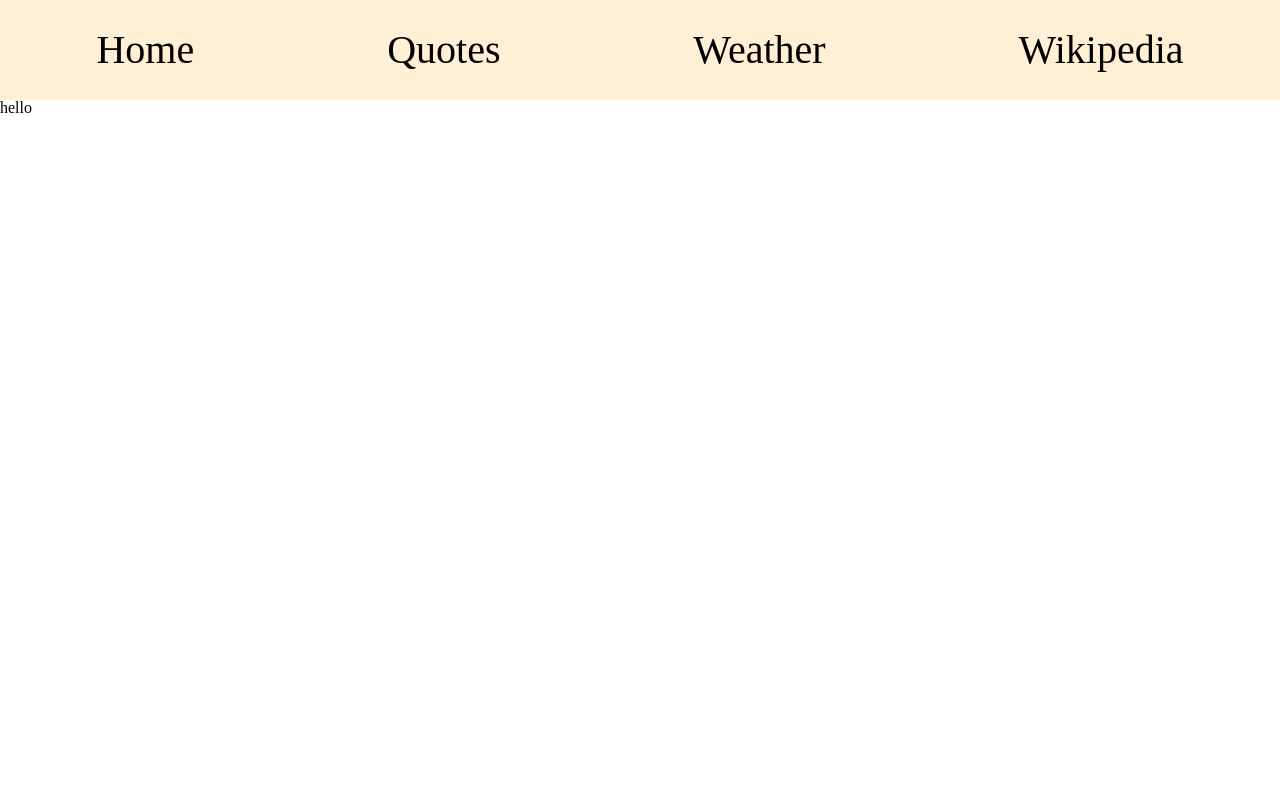
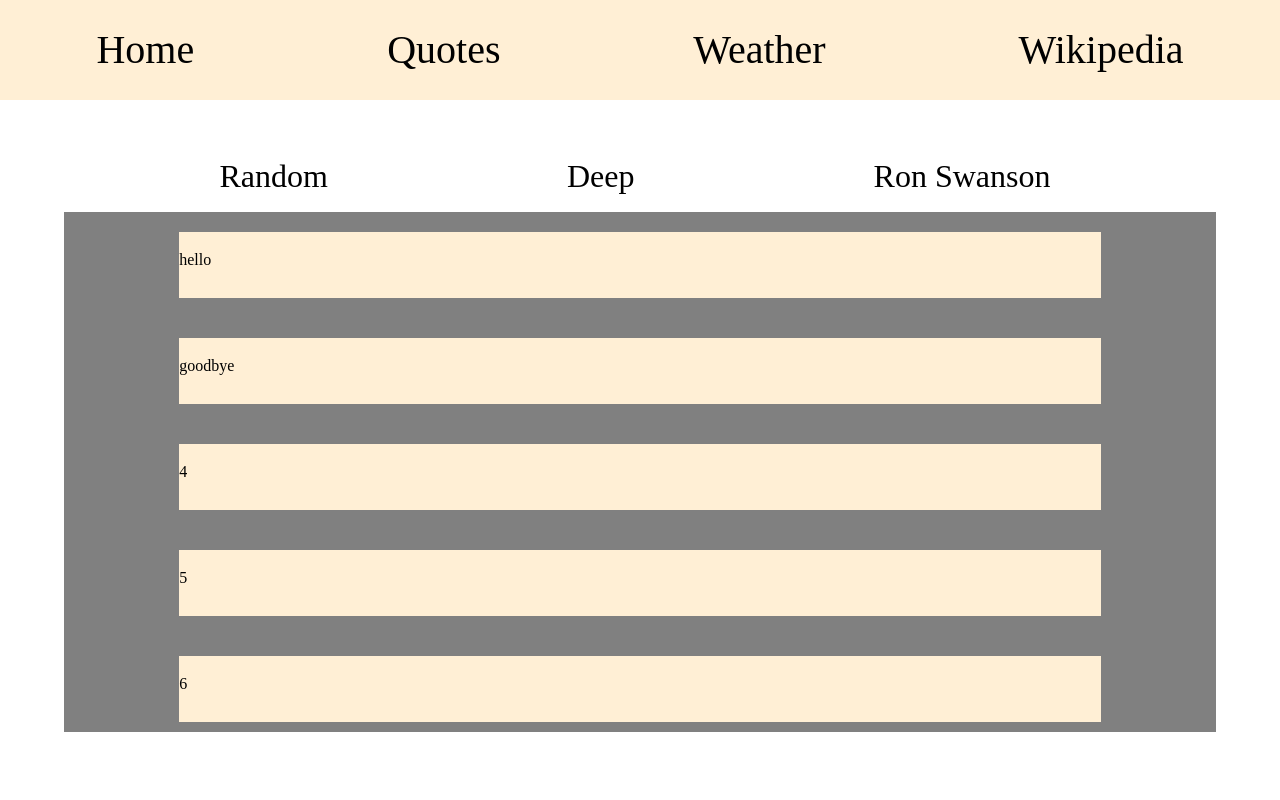
Before and after one commit to amecham1/FrontEndProject, a plain HTML site: page index.html at #!/quotes in a window 1280 px wide. Drawn offline with nearby package versions, Linux system fonts and the light colour scheme.

Commit message:
began working on quotes page

```diff
--- a/home/homeCtrl.js
+++ b/home/homeCtrl.js
@@ -9,5 +9,4 @@ function homeCtrl($scope,homeService){
 
 
 
-
 }//end of home controller
--- a/quote/quoteCtrl.js
+++ b/quote/quoteCtrl.js
@@ -1,11 +1,13 @@
 angular.module('noServerApp')
 .controller('quoteCtrl',quoteCtrl)
+
 
 
 function quoteCtrl($scope,quoteService){
 
 
+  $scope.quotes=quoteService.data
 
-$scope.test='hello'
 
-}// end of quoteCtrl
+
+}// end of quote controller
--- a/quote/quoteView.html
+++ b/quote/quoteView.html
@@ -1 +1,11 @@
-{{test}}
+<ul class='quote-list'>
+  <li>Random</li>
+  <li>Deep</li>
+  <li>Ron Swanson</li>
+</ul>
+<div class="quote-box">
+<div class="quote-results"ng-repeat="q in quotes">
+{{q}}
+</div>
+
+</div>
--- a/services/quoteService.js
+++ b/services/quoteService.js
@@ -1,11 +1,11 @@
 angular.module('noServerApp')
 .service('quoteService',quoteService)
-
-function quoteService(){
 
 
 
 
+function quoteService(){
 
+this.data=['hello','goodbye',4,5,6,7,8]
 
-}//end of quote service
+}//end of quoteService
--- a/styles/quote.css
+++ b/styles/quote.css
@@ -0,0 +1,27 @@
+.quote-list{
+  display: flex;
+  justify-content: space-around;
+  padding: 60px 110px 20px 100px;
+  font-size: 2rem;
+}
+
+.quote-box{
+  width: 90%;
+  height: 65vh;
+  background-color: gray;
+  margin: 0 auto 0 auto;
+  display: flex;
+  flex-direction: column;
+  align-content: space-around;
+  align-items: center;
+  overflow: scroll;
+}
+
+.quote-results{
+  width: 80%;
+  background-color: papayawhip;
+  padding-top: 20px;
+  padding-bottom: 30px;
+  margin-top: 20px;
+  margin-bottom: 20px;
+}
--- a/weather/weatherCtrl.js
+++ b/weather/weatherCtrl.js
@@ -6,6 +6,4 @@ function weatherCtrl($scope,weatherService){
 
 
 
-
-
 }//end of weather controller
--- a/wikipedia/wikipediaCtrl.js
+++ b/wikipedia/wikipediaCtrl.js
@@ -9,6 +9,4 @@ function wikipediaCtrl($scope,wikipediaService){
 
 
 
-
-
 }// end of wikipedia controller
```
